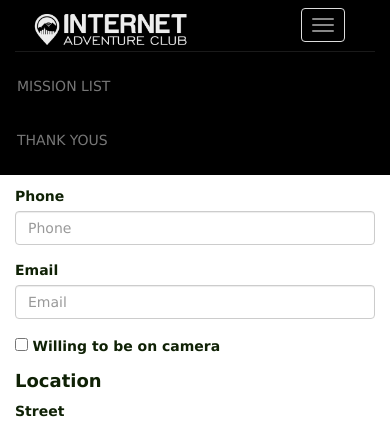
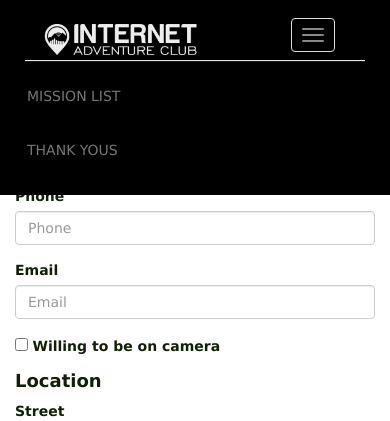
Before and after one commit to mendoncakr/InternetAdventureClub, a Django app: page /couch/new/ in a window 390 px wide, after a click on "Toggle navigation". Shown: the top 421 px of the page. Run offline with Django 3.2, Linux system fonts and the light colour scheme; some libraries are stand-ins or nearby versions.

Commit message:
more css

```diff
--- a/static/css/main.css
+++ b/static/css/main.css
@@ -15,6 +15,10 @@ html, body {
 .navbar-default {
   background-color: black;
   border-color: black;
+}
+
+.navbar-right {
+  margin-right: 0px;
 }
 
 .navbar-brand {
@@ -123,7 +127,7 @@ html, body {
 }
 
 @media only screen and (max-width: 768px) {
-  .navbar-default .navbar-collapse {
+  .navbar-default, .navbar-collapse {
     padding: 10px;
     border-color: black;
   }
```
